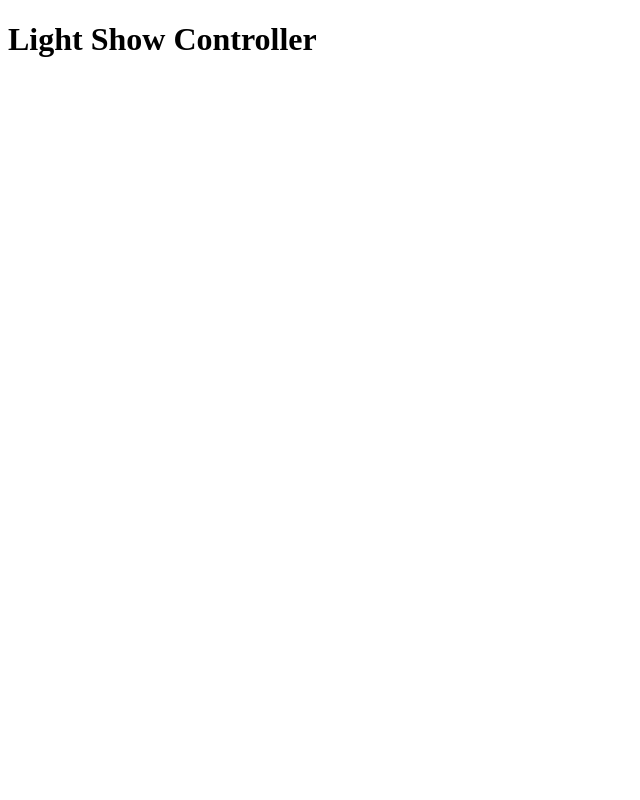
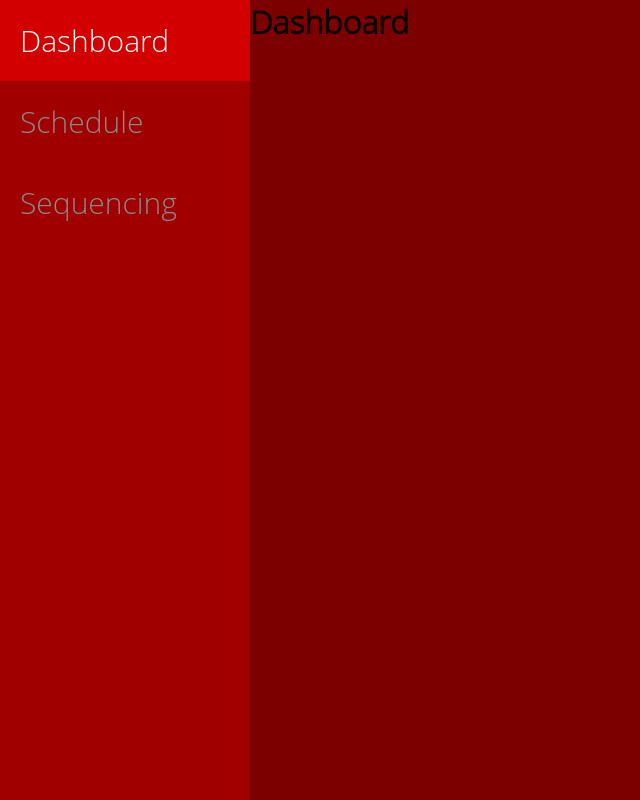
Before and after one commit to dylan-meiners/lsc, an Electron app: page index.html in a window 1000 px wide. Shown: the whole page, without its empty margins (0-640 px from the left). Drawn offline with nearby package versions, Linux system fonts and the light colour scheme.

Commit message:
Added nav

```diff
--- /dev/null
+++ b/dashboard.html
@@ -0,0 +1 @@
+<h1>Dashboard</h1>
--- a/index.html
+++ b/index.html
@@ -1,9 +1,17 @@
 <!DOCTYPE html>
 <html lang="en">
     <head>
+        <link rel="stylesheet" type="text/css" href="main.css" />
+        <link href="https://fonts.googleapis.com/css?family=Open+Sans&display=swap" rel="stylesheet">
         <title>Light Show Controller</title>
     </head>
     <body>
-        <h1>Light Show Controller</h1>
+        <div class="nav">
+            <a class="dashboard_a nav_active" href="#">Dashboard</a>
+            <a class="schedule_a" href="#">Schedule</a>
+            <a class="sequencing_a" href="#">Sequencing</a>
+        </div>
+        <div class="content"></div>
     </body>
+    <script src="script.js"></script>
 </html>
--- /dev/null
+++ b/main.css
@@ -0,0 +1,43 @@
+* {
+    margin: 0;
+    padding: 0;
+    font-family: 'Open Sans Light', sans-serif;
+}
+
+a {
+    color: #898989;
+}
+
+.nav {
+    position: fixed;
+    top: 0;
+    left: 0;
+    width: 250px;
+    height: 100%;
+    overflow-x: hidden;
+    background-color: #a00000;
+}
+
+.nav a {
+    display: block;
+    padding-top: 20px;
+    padding-bottom: 20px;
+    padding-left: 20px;
+    font-size: 30px;
+    text-decoration: none;
+}
+
+.nav a:hover {
+    color: #fff;
+}
+
+.nav_active {
+    background-color: #d30000;
+    color: #fff;
+}
+
+.content {
+    margin-left: 250px;
+    height: 100vh;
+    background-color: #7d0000;
+}
--- a/package.json
+++ b/package.json
@@ -18,5 +18,10 @@
   "homepage": "https://github.com/dylan-meiners/lsc#readme",
   "devDependencies": {
     "electron": "^7.1.3"
+  },
+  "dependencies": {
+    "canvas": "^2.6.0",
+    "jquery": "^3.4.1",
+    "jsdom": "^15.2.1"
   }
 }
--- /dev/null
+++ b/script.js
@@ -0,0 +1,19 @@
+window.$ = window.jQuery = require('jquery')
+
+var old_active_a = ".dashboard_a"
+loadPage("dashboard.html")
+
+$(".nav a").click(function() {
+    $(old_active_a).removeClass("nav_active")
+    old_active_a = "." + $(this).attr("class")
+    console.log(old_active_a)
+    $(this).addClass("nav_active")
+    if (old_active_a == ".dashboard_a") loadPage("dashboard.html")
+    else if (old_active_a == ".schedule_a") loadPage("schedule.html")
+    else if (old_active_a == ".sequencing_a") loadPage("sequencing.html")
+    else (console.log("Page invalid"))
+})
+
+function loadPage(page) {
+    $(".content").load(page)
+}
```
Also changed, not shown: main.js (+6 -3 lines), nav.html (added, +3 -0 lines), schedule.html (added, +1 -0 lines), sequencing.html (added, +1 -0 lines), 1 other file.
